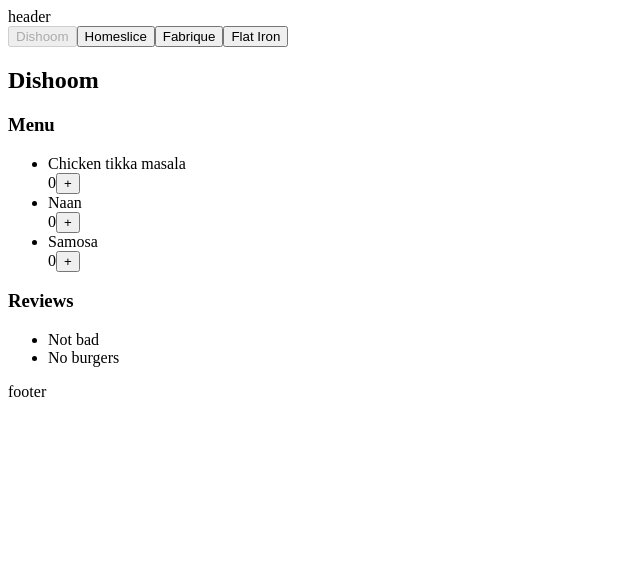
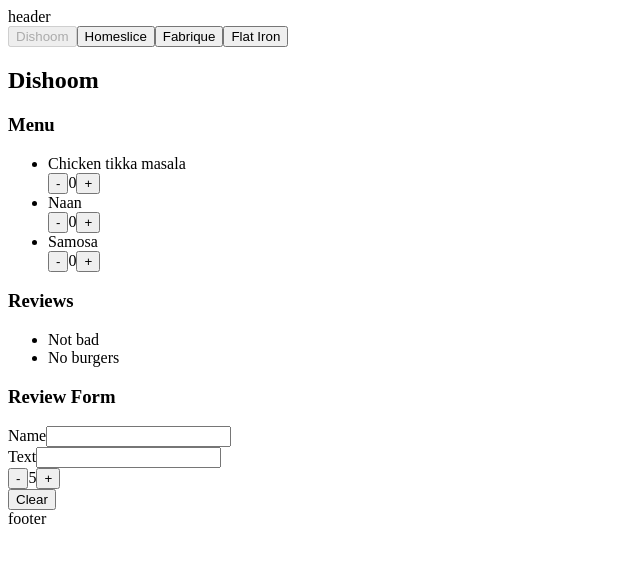
Before and after one commit to maxfedorov/learn-js-react, a React (Vite) app: page / in a window 1280 px wide. Shown: the top 562 px of the page, without its empty margins (0-640 px from the left). Built offline with nearby package versions, Linux system fonts and the light colour scheme.

Commit message:
task 4 completed

```diff
--- a/src/components/counter/counter.jsx
+++ b/src/components/counter/counter.jsx
@@ -1,14 +1,9 @@
-import { useState } from "react";
-
-const Counter = () => {
-  const [count, setCount] = useState(0);
-  const onPlus = () => setCount(count + 1);
-  const onMinus = () => setCount(count - 1);
+const Counter = ({ value = 0, onDecrement, onIncrement }) => {
   return (
     <div>
-      {count > 0 && <button onClick={onMinus}>-</button>}
-      {count}
-      {count < 5 && <button onClick={onPlus}>+</button>}
+      <button onClick={onDecrement}>-</button>
+      {value}
+      <button onClick={onIncrement}>+</button>
     </div>
   );
 };
--- /dev/null
+++ b/src/components/dish-counter/dish-counter.jsx
@@ -0,0 +1,11 @@
+import Counter from "../counter/counter.jsx";
+import { useCount } from "./use-counter.js";
+
+const DishCounter = () => {
+  const { value, increment, decrement } = useCount();
+  return (
+    <Counter value={value} onDecrement={decrement} onIncrement={increment} />
+  );
+};
+
+export default DishCounter;
--- /dev/null
+++ b/src/components/dish-counter/use-counter.js
@@ -0,0 +1,13 @@
+import { useState } from "react";
+
+export const useCount = ({ min = 0, max = 5 } = {}) => {
+  const [value, setValue] = useState(0);
+  const increment = () => setValue(Math.min(value + 1, max));
+  const decrement = () => setValue(Math.max(value - 1, min));
+
+  return {
+    value,
+    increment,
+    decrement,
+  };
+};
--- a/src/components/dish/dish.jsx
+++ b/src/components/dish/dish.jsx
@@ -1,10 +1,10 @@
-import Counter from "../counter/counter.jsx";
+import DishCounter from "../dish-counter/dish-counter.jsx";
 
 const Dish = ({ title }) => {
   return (
     <>
       {title}
-      <Counter />
+      <DishCounter />
     </>
   );
 };
--- a/src/components/restaurant/restaurant.jsx
+++ b/src/components/restaurant/restaurant.jsx
@@ -1,5 +1,6 @@
 import Menu from "../menu/menu.jsx";
 import Reviews from "../reviews/reviews.jsx";
+import ReviewForm from "../review-form/review-form.jsx";
 
 const Restaurant = ({ name, menu, reviews }) => {
   return (
@@ -7,6 +8,7 @@
       <h2>{name}</h2>
       <Menu menu={menu} />
       <Reviews reviews={reviews} />
+      <ReviewForm />
     </div>
   );
 };
--- /dev/null
+++ b/src/components/review-form/review-form.jsx
@@ -0,0 +1,38 @@
+import { useForm } from "./use-form.js";
+import Counter from "../counter/counter.jsx";
+
+const ReviewForm = () => {
+  const { form, setName, setText, clear, increment, decrement } = useForm();
+
+  return (
+    <>
+      <h3>Review Form</h3>
+      <form onSubmit={(e) => e.preventDefault()}>
+        <div>
+          <span>Name</span>
+          <input
+            type="text"
+            value={form.name}
+            onChange={(event) => setName(event.target.value)}
+          />
+        </div>
+        <div>
+          <span>Text</span>
+          <input
+            type="text"
+            value={form.text}
+            onChange={(event) => setText(event.target.value)}
+          />
+        </div>
+        <Counter
+          value={form.rating}
+          onDecrement={decrement}
+          onIncrement={increment}
+        />
+        <button onClick={clear}>Clear</button>
+      </form>
+    </>
+  );
+};
+
+export default ReviewForm;
--- /dev/null
+++ b/src/components/review-form/use-form.js
@@ -0,0 +1,59 @@
+import { useReducer } from "react";
+
+export const useForm = () => {
+  const DEAFULT_VALUE = { name: "", text: "", rating: 5 };
+  const SET_NAME_ACTION = "SET_NAME_ACTION";
+  const SET_TEXT_ACTION = "SET_TEXT_ACTION";
+  const CLEAR_ACTION = "CLEAR_ACTION";
+  const INCREMENT_ACTION = "INCREMENT_ACTION";
+  const DECREMENT_ACTION = "DECREMENT_ACTION";
+  const reducer = (state, { type, payload }) => {
+    switch (type) {
+      case SET_NAME_ACTION:
+        return {
+          ...state,
+          name: payload,
+        };
+      case SET_TEXT_ACTION:
+        return {
+          ...state,
+          text: payload,
+        };
+      case CLEAR_ACTION:
+        return {
+          ...DEAFULT_VALUE,
+        };
+      case INCREMENT_ACTION:
+        return {
+          ...state,
+          rating: Math.min(state.rating + 1, 5),
+        };
+      case DECREMENT_ACTION:
+        return {
+          ...state,
+          rating: Math.max(state.rating - 1, 1),
+        };
+      default:
+        return state;
+    }
+  };
+
+  const [form, dispatch] = useReducer(reducer, DEAFULT_VALUE);
+
+  const setName = (value) =>
+    dispatch({ type: SET_NAME_ACTION, payload: value });
+  const setText = (value) =>
+    dispatch({ type: SET_TEXT_ACTION, payload: value });
+  const clear = () => dispatch({ type: CLEAR_ACTION });
+  const increment = () => dispatch({ type: INCREMENT_ACTION });
+  const decrement = () => dispatch({ type: DECREMENT_ACTION });
+
+  return {
+    form,
+    setName,
+    setText,
+    clear,
+    increment,
+    decrement,
+  };
+};
```
